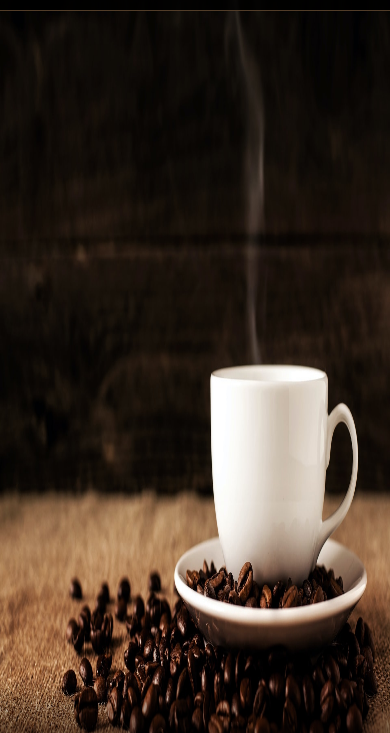
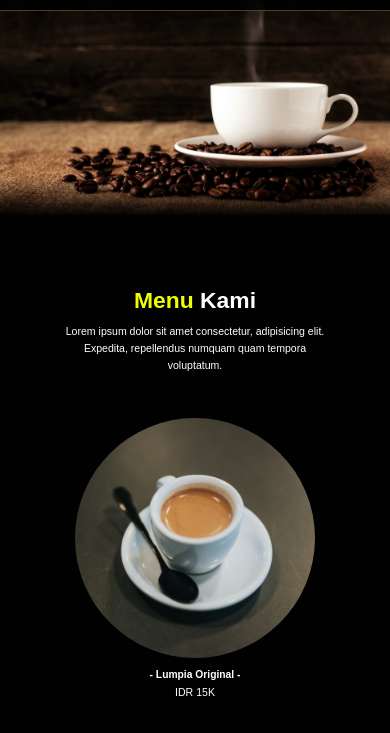
Before and after one commit to anggaagt/kohsan, a plain HTML site: page index.html in a window 390 px wide. Shown: the part 41-774 px from the top of the page. Drawn offline with nearby package versions, Linux system fonts and the light colour scheme.

Commit message:
mengedit carousel

```diff
--- a/index.html
+++ b/index.html
@@ -20,14 +20,6 @@
     <!-- My Style -->
     <link rel="stylesheet" href="css/style.css" />
 
-    <!-- bootstrap --
-    <link
-      href="https://cdn.jsdelivr.net/npm/bootstrap@5.3.3/dist/css/bootstrap.min.css"
-      rel="stylesheet"
-      integrity="sha384-QWTKZyjpPEjISv5WaRU9OFeRpok6YctnYmDr5pNlyT2bRjXh0JMhjY6hW+ALEwIH"
-      crossorigin="anonymous"
-    />-->
-
     <!-- css carosel -->
     <style>
       body {
@@ -37,8 +29,8 @@
       }
       .carousel-container {
         width: 100%;
-        max-width: 1300px; /* Set maximum width */
-        max-height: auto;
+        max-width: 800px; /* Set maximum width */
+        max-height: 500px;
         margin: 0 auto;
         overflow: hidden;
         position: relative;
@@ -56,9 +48,27 @@
         flex: 0 0 auto;
         width: 100%;
       }
-      .carousel-item img {
-        width: 100%;
-        height: 100vh;
+      /* Media Queries */
+      /* Laptop */
+      @media (max-width: 1366px) {
+        .carousel-item img {
+          width: 100%;
+          height: auto;
+        }
+      }
+
+      /* Tablet */
+      @media (max-width: 758px) {
+        .carousel-item img {
+          font-size: 62.5%;
+        }
+      }
+
+      /* Mobile Phone */
+      @media (max-width: 450px) {
+        .carousel-item img {
+          font-size: 55%;
+        }
       }
     </style>
 
@@ -390,12 +400,6 @@
     <!-- My Javascript -->
     <script src="js/script.js"></script>
 
-    <!-- bootstrap --
-    <script
-      src="https://cdn.jsdelivr.net/npm/bootstrap@5.3.3/dist/js/bootstrap.bundle.min.js"
-      integrity="sha384-YvpcrYf0tY3lHB60NNkmXc5s9fDVZLESaAA55NDzOxhy9GkcIdslK1eN7N6jIeHz"
-      crossorigin="anonymous"
-    ></script>-->
     <script>
       const carouselSlide = document.querySelector(".carousel-slide");
       const carouselItems = document.querySelectorAll(".carousel-item");
```
Also changed, not shown: event.html (+1 -1 lines).
